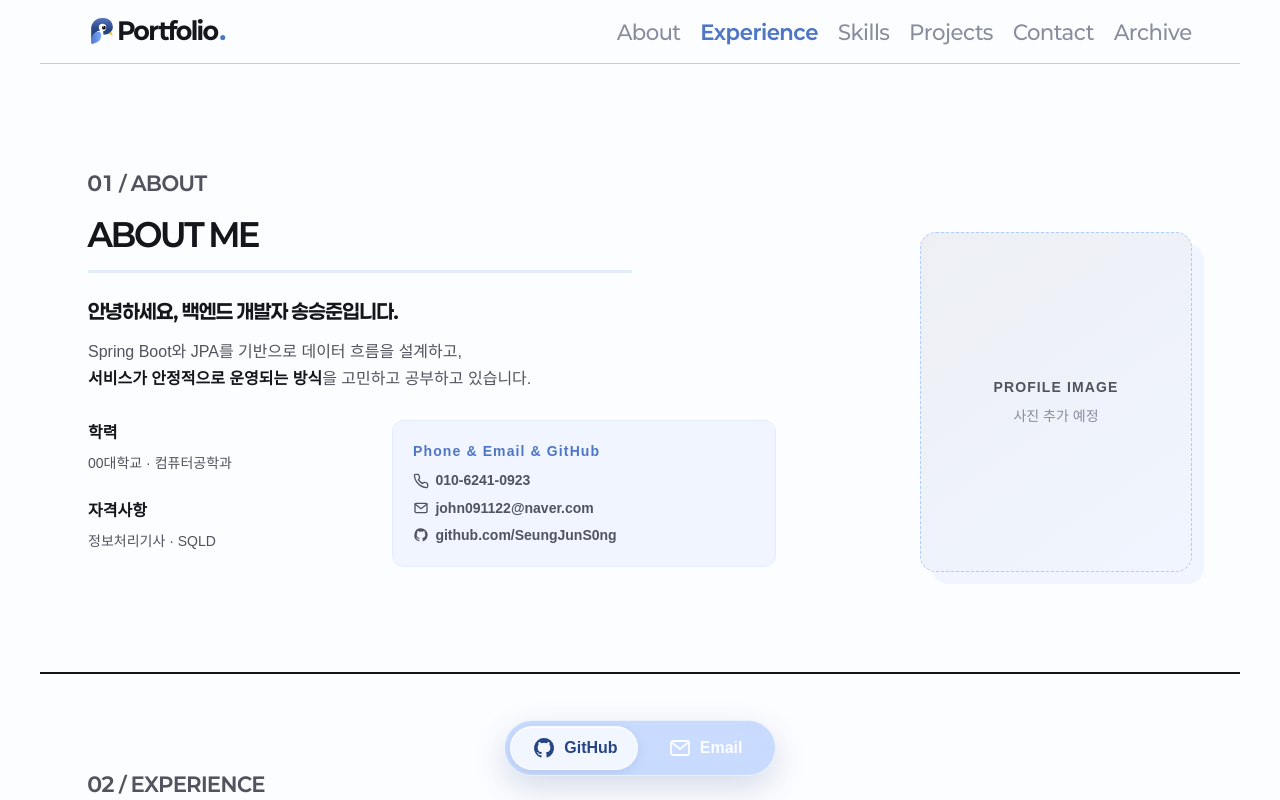
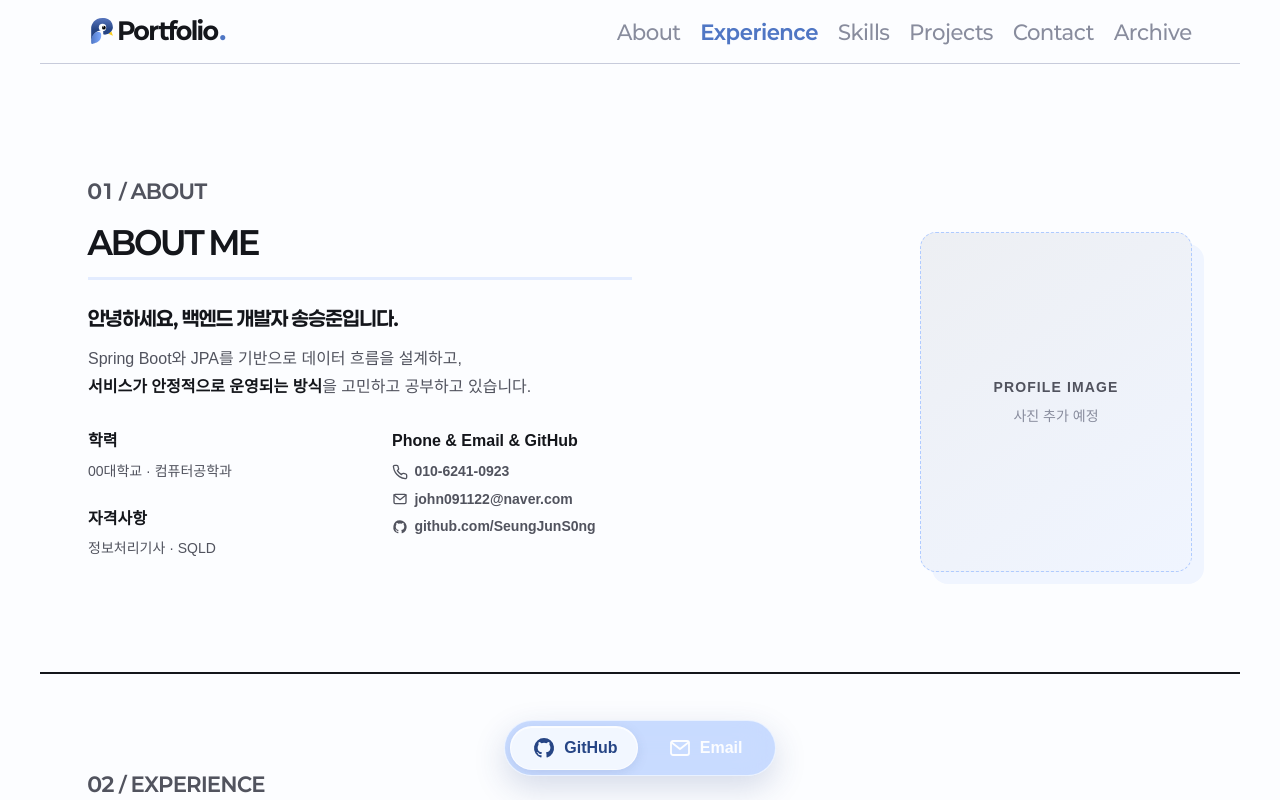
Before and after one commit to SeungJunS0ng/portfolio-site, a React (Vite) app: page / in a window 1280 px wide. Shown: the top 800 px of the page. Built offline with nearby package versions, Linux system fonts and the light colour scheme; no server answers; a web font is replaced by a local one.

Commit message:
style: About 연락처 정보 스타일 통일
- 연락처 카드 배경과 테두리를 제거

- 학력·자격사항과 같은 담백한 정보 블록 스타일 적용

```diff
--- a/src/pages/Home/sections/About/About.module.css
+++ b/src/pages/Home/sections/About/About.module.css
@@ -10,9 +10,9 @@
 .profileDetails div { display: grid; gap: 0.45rem; min-width: 0; }
 .profileDetails dt { color: var(--gray-900); font: var(--font-body2); font-weight: 700; }
 .profileDetails dd { color: var(--gray-700); font: var(--font-small); }
-.contactPanel { grid-column: 2; align-self: start; display: grid; width: min(100%, 24rem); margin-top: 1.75rem; padding: 1.25rem; background: var(--blue-50); border: 1px solid var(--blue-100); border-radius: var(--radius-md); }
+.contactPanel { grid-column: 2; align-self: start; display: grid; width: min(100%, 24rem); margin-top: 1.75rem; }
 .contactPanel div { display: grid; gap: 0.5rem; }
-.contactPanel dt { color: var(--blue-700); font: var(--font-small); font-weight: 700; letter-spacing: 0.08em; }
+.contactPanel dt { color: var(--gray-900); font: var(--font-body2); font-weight: 700; }
 .contactPanel dd { display: grid; gap: 0.4rem; }
 .contactPanel a { display: inline-flex; align-items: center; gap: 0.4rem; width: fit-content; color: var(--gray-700); font: var(--font-small); font-weight: 700; overflow-wrap: anywhere; text-decoration: none; }
 .contactPanel a:hover { color: var(--blue-700); text-decoration: underline; text-underline-offset: 0.2rem; }
```
